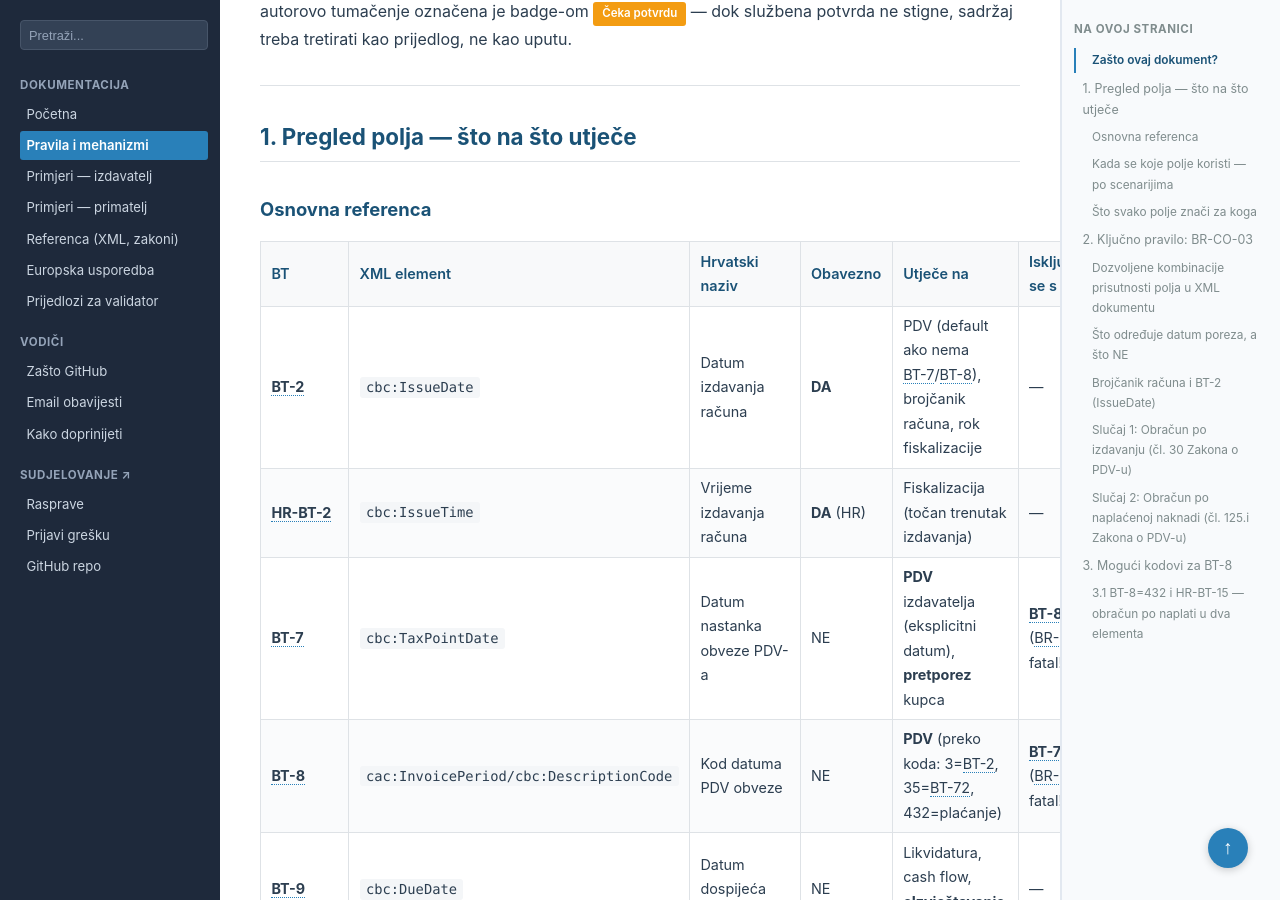
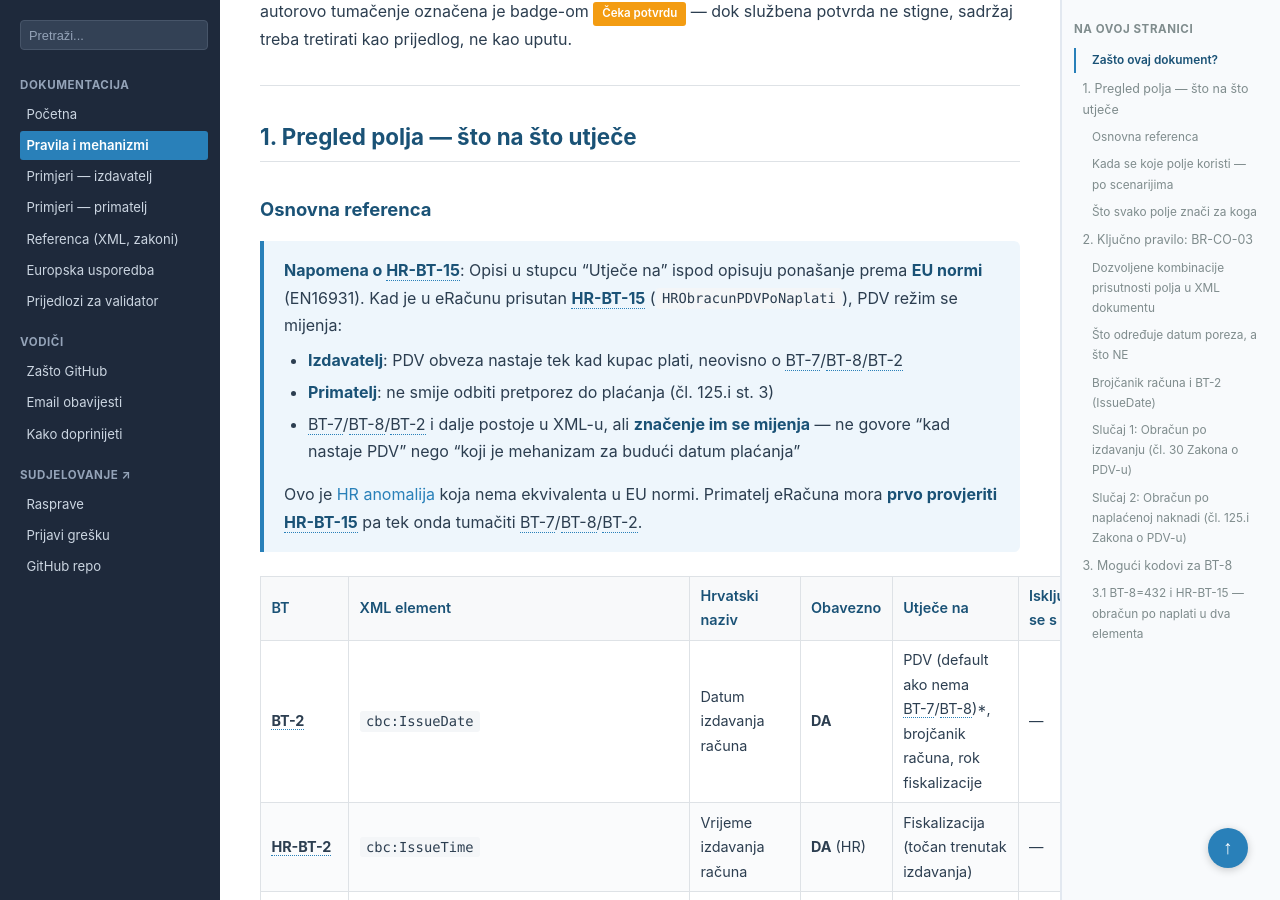
Before and after one commit to dageci/eracun-fiskalizacija-datumi, a Jekyll site: the page built from docs/pravila.md, in a window 1280 px wide and 900 px high, scrolled down 1002 px. Built offline with Jekyll 4.4.1, drawn with Linux system fonts in a browser that asks for light colours; some of the changed text lies outside the part shown.

Commit message:
napomena iznad tablice: HR-BT-15 mijenja značenje svih PDV polja
Dodana napomena da svi PDV opisi u tablici pretpostavljaju EU normu,
i da HR-BT-15 mijenja režim — primatelj mora PRVO provjeriti HR-BT-15
pa tek onda tumačiti BT-7/BT-8/BT-2. Anchor za anomaliju.

```diff
--- a/docs/pravila.md
+++ b/docs/pravila.md
@@ -32,9 +32,16 @@ Ovaj dokument pokušava spojiti sva četiri izvora u konkretne primjere. Svaka s
 
 ### Osnovna referenca
 
+> **Napomena o HR-BT-15**: Opisi u stupcu "Utječe na" ispod opisuju ponašanje prema **EU normi** (EN16931). Kad je u eRačunu prisutan **HR-BT-15** (`HRObracunPDVPoNaplati`), PDV režim se mijenja:
+> - **Izdavatelj**: PDV obveza nastaje tek kad kupac plati, neovisno o BT-7/BT-8/BT-2
+> - **Primatelj**: ne smije odbiti pretporez do plaćanja (čl. 125.i st. 3)
+> - BT-7/BT-8/BT-2 i dalje postoje u XML-u, ali **značenje im se mijenja** — ne govore "kad nastaje PDV" nego "koji je mehanizam za budući datum plaćanja"
+>
+> Ovo je [HR anomalija](#anomalija-hr-proširenja) koja nema ekvivalenta u EU normi. Primatelj eRačuna mora **prvo provjeriti HR-BT-15** pa tek onda tumačiti BT-7/BT-8/BT-2.
+
 | BT | XML element | Hrvatski naziv | Obavezno | Utječe na | Isključuje se s |
 |---|---|---|---|---|---|
-| **BT-2** | `cbc:IssueDate` | Datum izdavanja računa | **DA** | PDV (default ako nema BT-7/BT-8), brojčanik računa, rok fiskalizacije | — |
+| **BT-2** | `cbc:IssueDate` | Datum izdavanja računa | **DA** | PDV (default ako nema BT-7/BT-8)*, brojčanik računa, rok fiskalizacije | — |
 | **HR-BT-2** | `cbc:IssueTime` | Vrijeme izdavanja računa | **DA** (HR) | Fiskalizacija (točan trenutak izdavanja) | — |
 | **BT-7** | `cbc:TaxPointDate` | Datum nastanka obveze PDV-a | NE | **PDV** izdavatelja (eksplicitni datum), **pretporez** kupca | **BT-8** (BR-CO-03, fatal!) |
 | **BT-8** | `cac:InvoicePeriod/cbc:DescriptionCode` | Kod datuma PDV obveze | NE | **PDV** (preko koda: 3=BT-2, 35=BT-72, 432=plaćanje) | **BT-7** (BR-CO-03, fatal!) |
@@ -46,6 +53,7 @@ Ovaj dokument pokušava spojiti sva četiri izvora u konkretne primjere. Svaka s
 
 \* HR-BT-15 je **obavezan** za obveznike koji koriste obračun po naplaćenoj naknadi (čl. 125.i) — **u svakom računu**, uključujući CreditNote i predujam. To je svojstvo obveznika, ne pojedinačnog računa. BT-8=432 nije uvijek prisutan (CreditNote nema BT-8, predujam koristi BT-7), ali HR-BT-15 je **uvijek** prisutan. Vidi [sekcija 3.1](#31-bt-8432-i-hr-bt-15--obračun-po-naplati-u-dva-elementa).
 
+<a id="anomalija-hr-proširenja"></a>
 > **Anomalija HR proširenja**: U EU normi, PDV tretman se u potpunosti određuje iz BT-7/BT-8/BT-2 — čist sustav, jedno polje, jedan mehanizam. Hrvatska dodaje HR-BT-15 koji **nije datumsko polje** nego **flag koji mijenja cijeli PDV režim**. Za primatelja eRačuna, HR-BT-15 je zapravo **najvažniji podatak za PDV** — važniji od BT-7 i BT-8 — jer mu kaže: "izdavatelj je na sustavu po naplaćenoj naknadi, ne smiješ odbiti pretporez dok ne platiš" (čl. 125.i st. 3). Bez HR-BT-15 primatelj ne zna pod kojim režimom je izdavatelj, čak i ako vidi BT-8=432. A u slučajevima gdje BT-8=432 nije prisutan (CreditNote, predujam), HR-BT-15 je **jedini** signal da se radi o obračunu po naplati. Ovo nema ekvivalenta u EU normi — Italija to rješava elegantno jednim poljem (`EsigibilitaIVA`), a ostale zemlje koriste samo BT-8=432. Vidi [europsku usporedbu](europska-usporedba#usporedna-tablica--svih-23-eu-zemlje).
 
 ### Kada se koje polje koristi — po scenarijima
```
